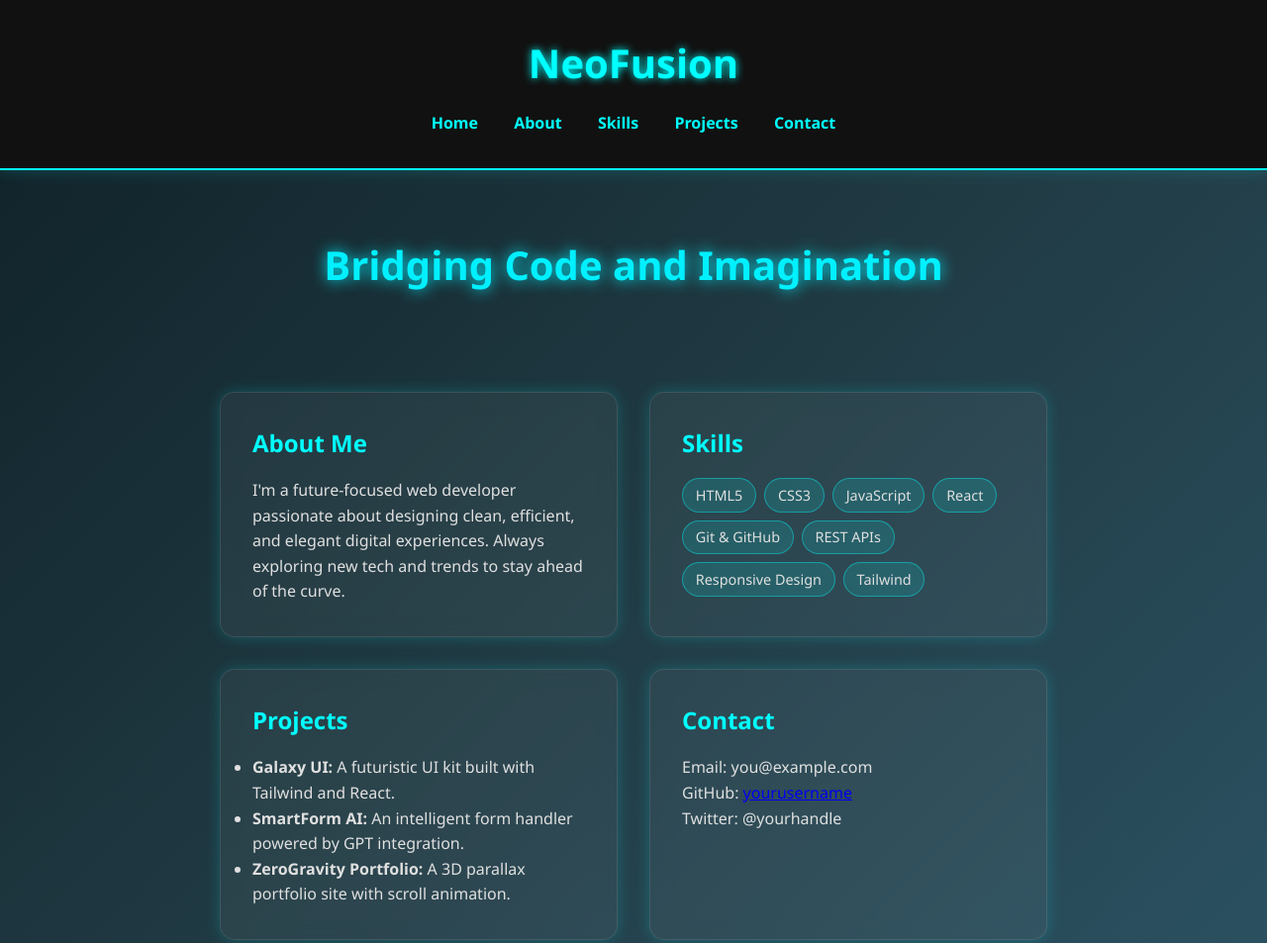
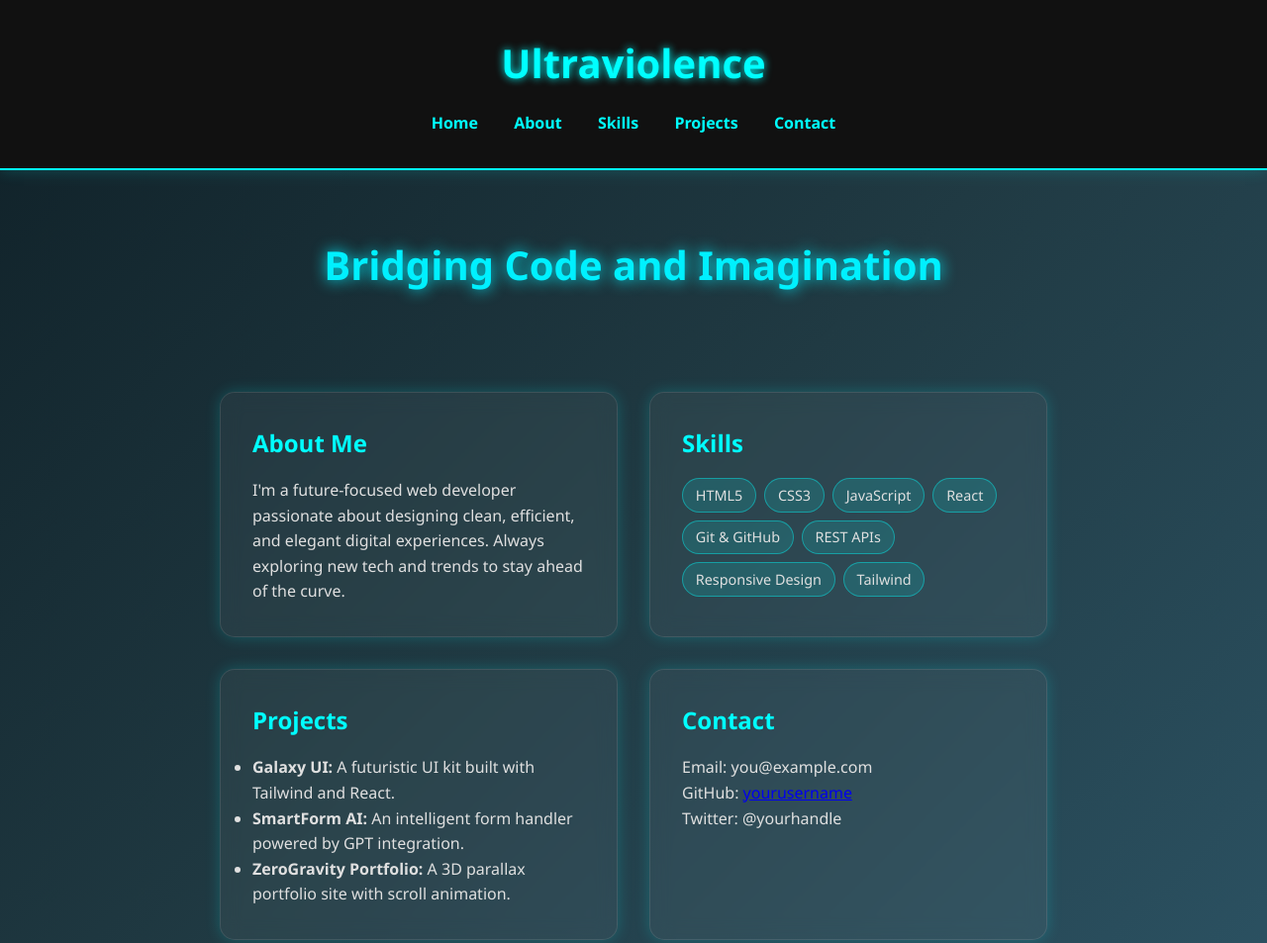
Before and after one commit to hasanmkm/Random, a plain HTML site: page index.html in a window 1280 px wide. Shown: the top 953 px of the page at 99% size. Drawn offline with Linux system fonts and the light colour scheme.

Commit message:
Update index.html

```diff
--- a/index.html
+++ b/index.html
@@ -122,7 +122,7 @@
 </head>
 <body>
   <header>
-    <h1>NeoFusion</h1>
+    <h1>Ultraviolence</h1>
     <nav>
       <a href="#">Home</a>
       <a href="#about">About</a>
```
